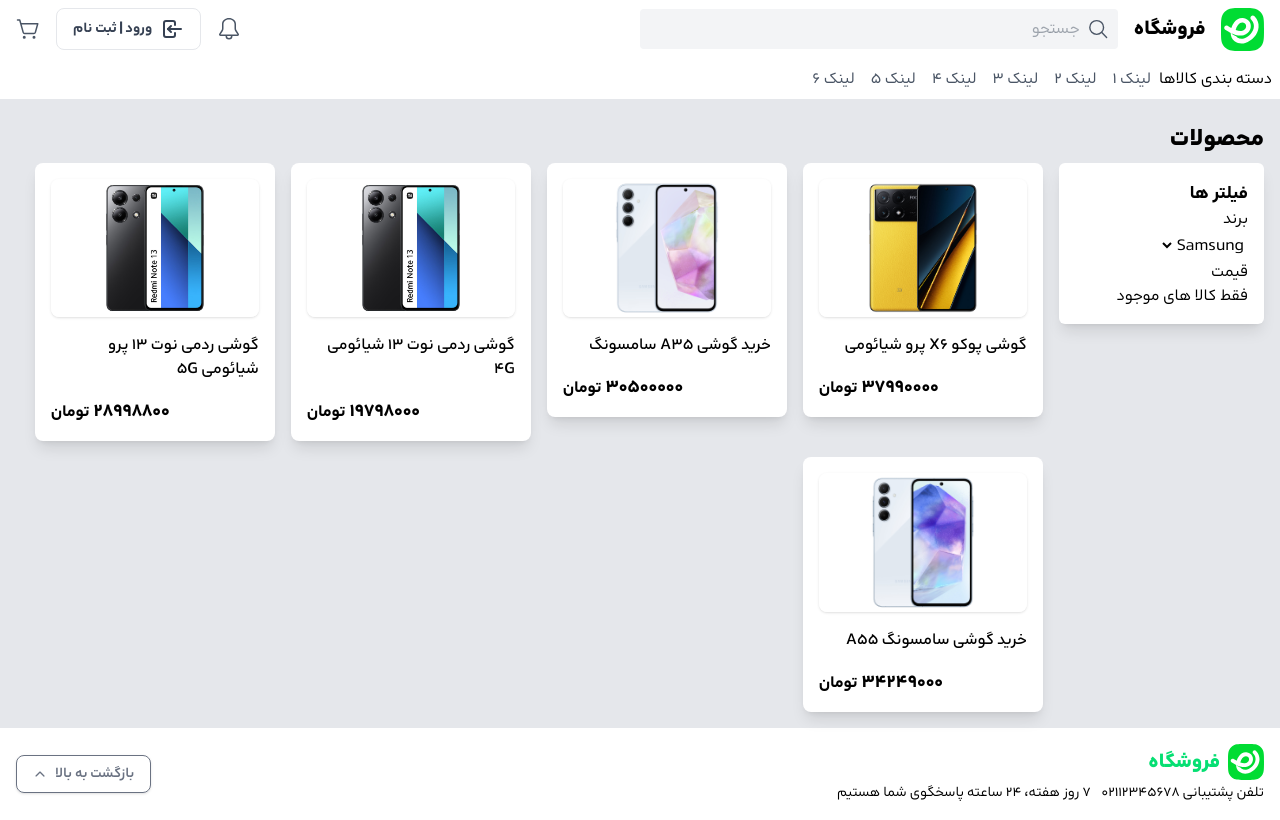
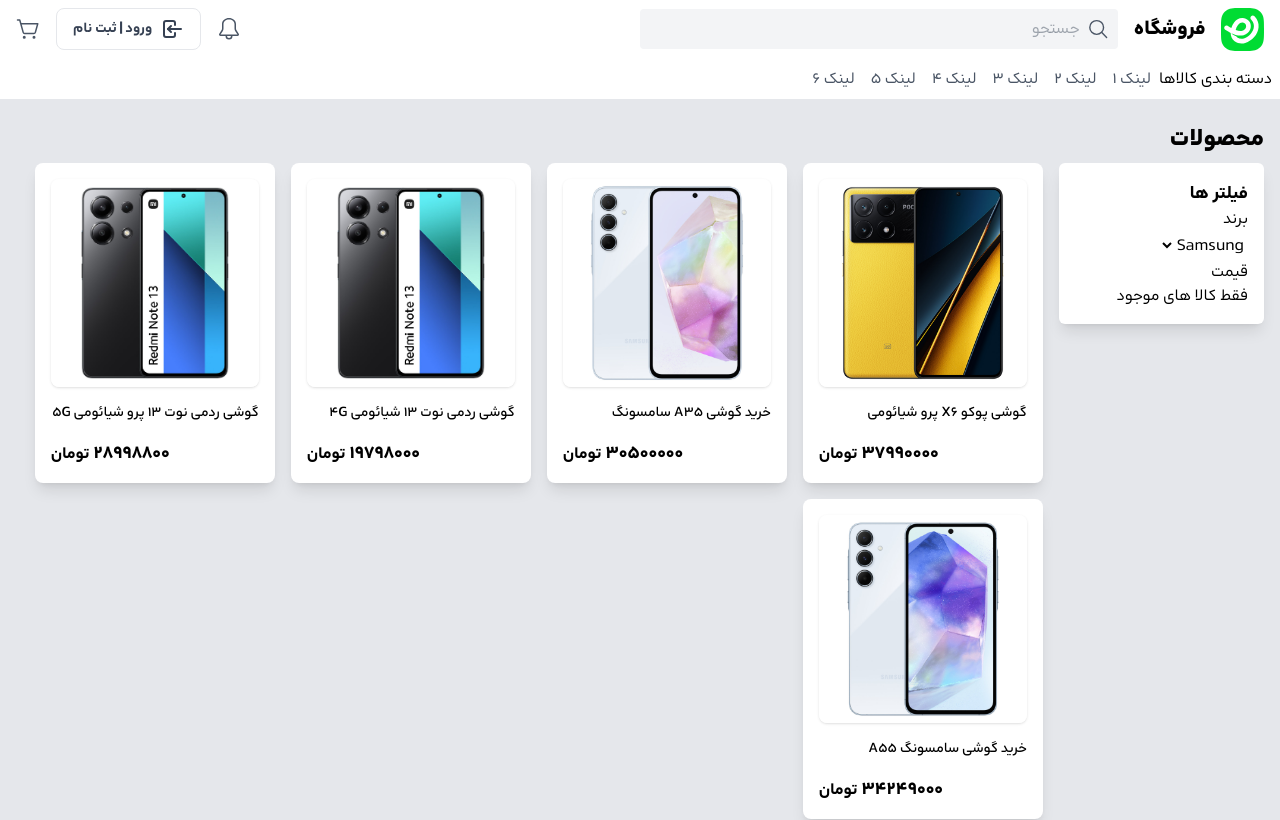
Before and after one commit to amirhirx/ecommerce-website, a Next.js app: page /products in a window 1280 px wide. Shown: the top 820 px of the page. Built offline with nearby package versions, Linux system fonts and the light colour scheme.

Commit message:
Fix ProductCard component style

```diff
--- a/components/ProductCard.tsx
+++ b/components/ProductCard.tsx
@@ -18,11 +18,11 @@
         <Link href={`/products/${slug}`}>
             <div className="md:w-60 w-40 p-4 bg-white rounded-lg shadow-lg flex flex-col gap-4">
                 <img
-                    className="w-full rounded-lg shadow"
+                    className="w-full md:h-52 h-32 rounded-lg shadow object-cover"
                     alt="Thumbnail"
                     src={image}
                 />
-                <h3 className="text-md font-medium line-clamp-2">{title}</h3>
+                <h3 className="text-sm font-medium line-clamp-2">{title}</h3>
                 <p className="text-left font-bold">
                     <span className="text-lg">{price}</span>
                     <span className="mr-1">تومان</span>
```
